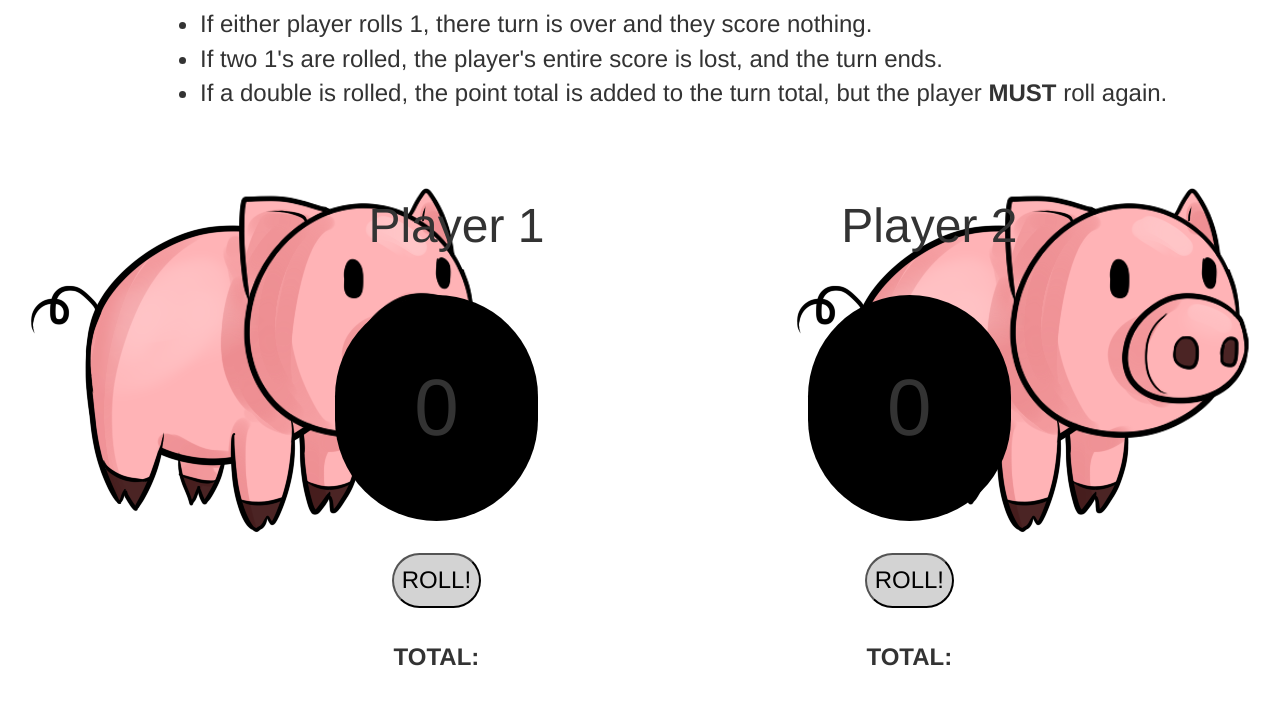
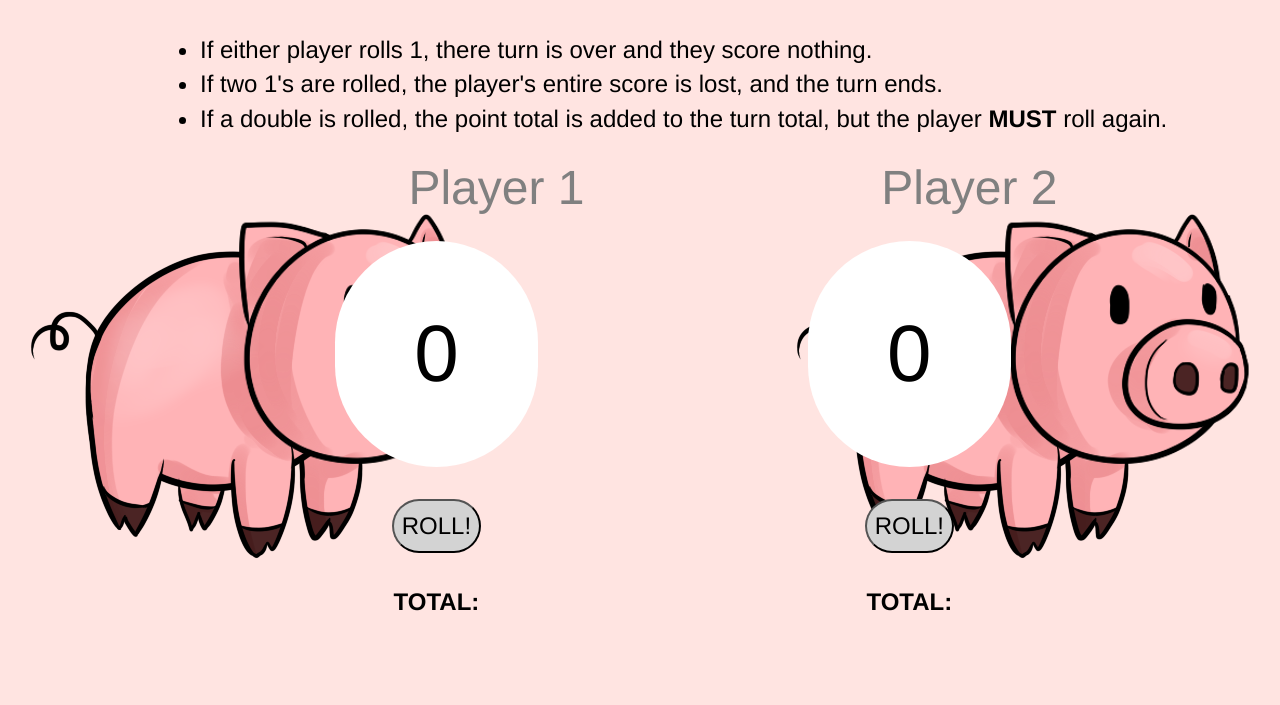
Before and after one commit to lulumuts/pig-dice, a plain HTML site: page index.html in a window 1280 px wide. Shown: the part 769-1474 px from the top of the page. Drawn offline with Linux system fonts and the light colour scheme.

Commit message:
css changes continued

```diff
--- a/css/styles.css
+++ b/css/styles.css
@@ -2,7 +2,7 @@ body{
   background-image: url("../img/pig.png");
   background-repeat: no-repeat;
   z-index:100;
-  background-color: pink
+  background-color: mistyrose;
   color: black;
 
 }
@@ -20,15 +20,16 @@ body{
 
 h1{
   font-size: 25vh;
-  /* padding-bottom: 2%; */
+  padding-bottom: 2%;
   margin-left: 61vh;
 }
 
 h2{
-  padding-bottom: 4vh;
+  padding-bottom: 2vh;
   font-size: 6vh;
-  margin-left: 15vh;
-  margin-top: 5vh;
+  margin-left: 25vh;
+  margin-top: -3vh;
+  color: grey;
 }
 
 h3{
@@ -40,7 +41,7 @@ h3{
   padding-top: 7vh;
   padding-bottom: 7vh;
   font-size: 10vh;
-  background-color: black;
+  background-color: white;
   margin-left: 20vh;
   margin-right: 10vh;
   text-align: center;
@@ -52,6 +53,7 @@ p{
   font-size: 3vh;
   margin-left: 10vh;
 }
+
 
 button{
   margin-top: 4vh;
```
